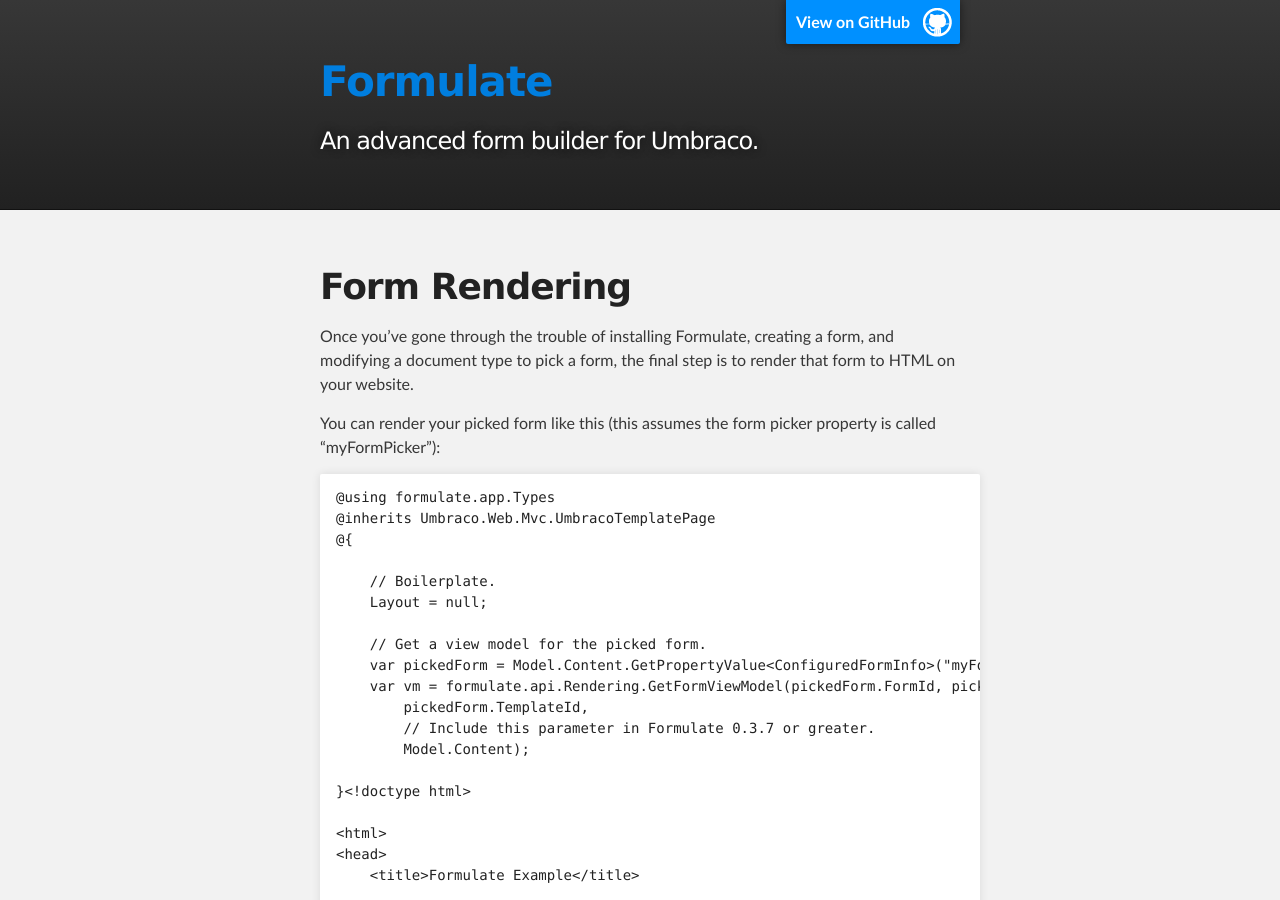
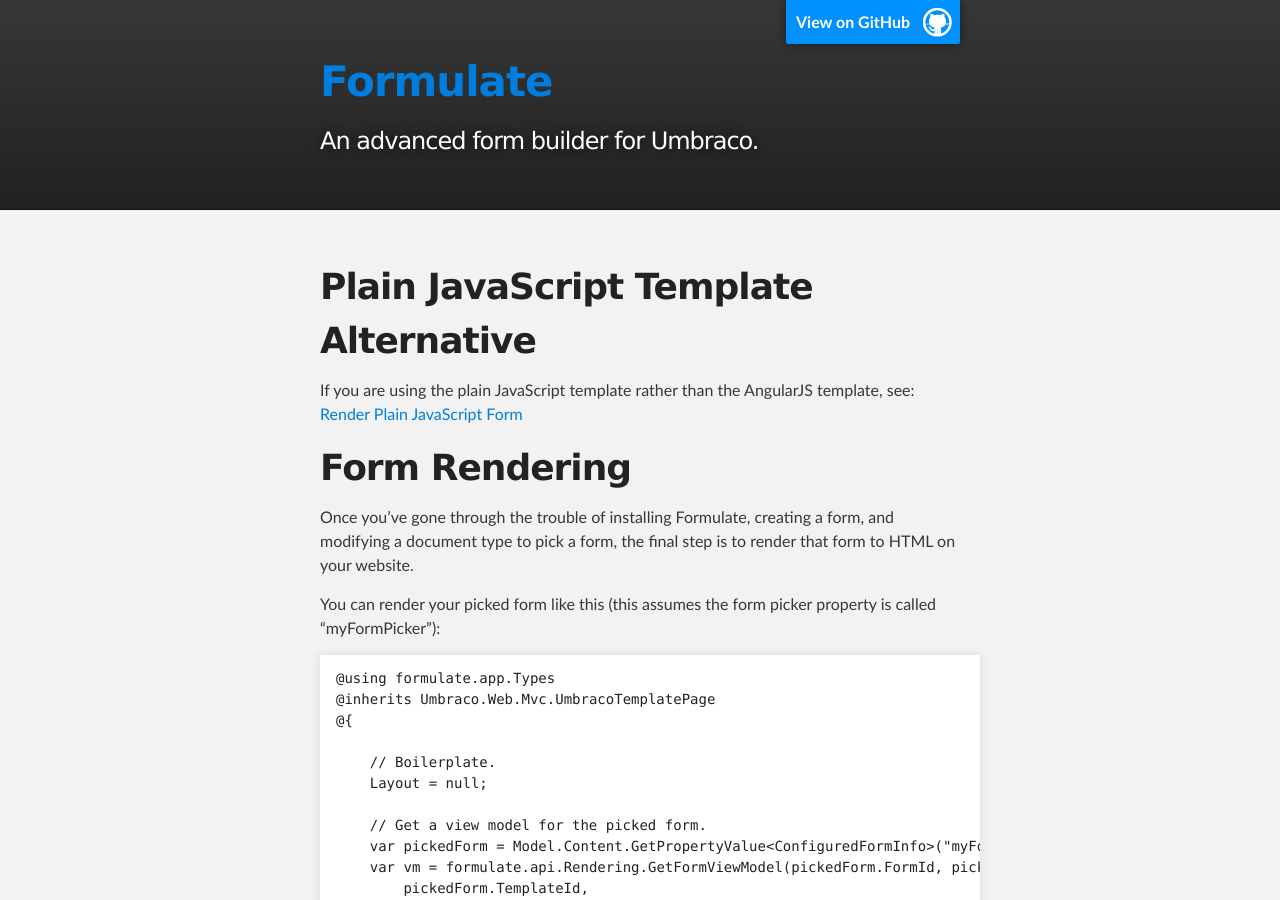
Before and after one commit to rhythmagency/formulate, a Jekyll site: the page built from render-form.md, in a window 1280 px wide and 900 px high. Built offline with Jekyll 4.4.1, drawn with Linux system fonts in a browser that asks for light colours.

Commit message:
Link to plain JavaScript render form page from the AngularJS render form page.

```diff
--- a/render-form.md
+++ b/render-form.md
@@ -2,6 +2,10 @@
 layout: page
 title: Rendering a Form in Formulate
 ---
+
+# Plain JavaScript Template Alternative
+
+If you are using the plain JavaScript template rather than the AngularJS template, see: [Render Plain JavaScript Form](/plain-javascript/render-form)
 
 # Form Rendering
 Once you've gone through the trouble of installing Formulate, creating a form, and modifying a document type to pick a form, the final step is to render that form to HTML on your website.
```
